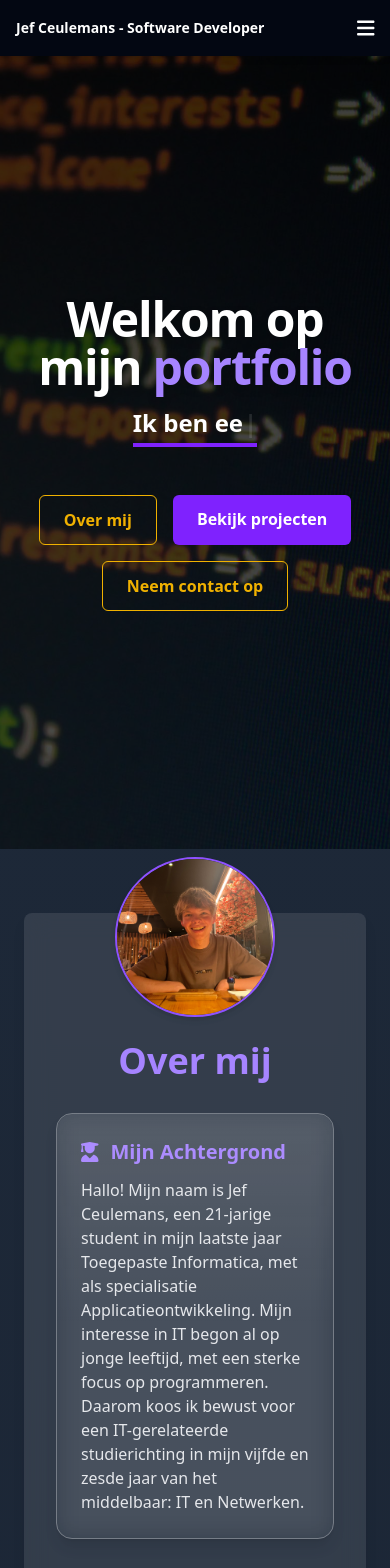
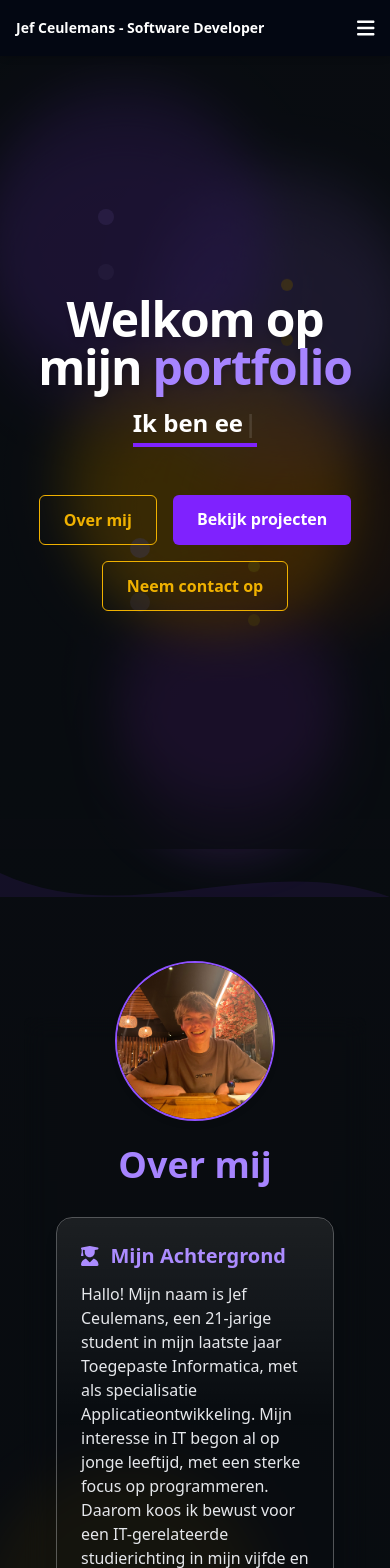
Before and after one commit to jef-ceulemans/Portfolio, a React (Vite) app in the folder portfolio/: page / in a window 390 px wide. Shown: the top 1568 px of the page. Built offline with nearby package versions, Linux system fonts and the light colour scheme.

Commit message:
moest moderner

```diff
--- a/portfolio/src/App.jsx
+++ b/portfolio/src/App.jsx
@@ -1,7 +1,3 @@
-import { useState } from 'react'
-import reactLogo from './assets/react.svg'
-import viteLogo from '/vite.svg'
-import './App.css'
 import Header from './components/header'
 import Contact from './components/contact'
 import AboutMe from './components/about_me'
@@ -11,30 +7,198 @@ import Projects from './components/projects'
 import Footer from './components/footer'
 import Home from './components/home'
 
+function SectionTransition({ color = "violet" }) {
+    const colorMap = {
+        violet: "#7c3aed",
+        yellow: "#f59e42",
+    }
+    return (
+        <div className="w-full bg-black/70 overflow-hidden leading-none" aria-hidden="true">
+            <svg
+                viewBox="0 0 1440 80"
+                fill="none"
+                xmlns="http://www.w3.org/2000/svg"
+                className="w-full h-12"
+                preserveAspectRatio="none"
+            >
+                <path
+                    d="M0,40 C480,140 960,0 1440,80 L1440,80 L0,80 Z"
+                    fill={colorMap[color]}
+                    opacity="0.10"
+                />
+            </svg>
+        </div>
+    )
+}
+
+function AnimatedParticles({ colors = ["violet", "yellow"], className = "" }) {
+    const getParticleColors = (color) => {
+        const colorMap = {
+            violet: {
+                primary: "bg-violet-500",
+                secondary: "bg-violet-400",
+                tertiary: "bg-purple-500"
+            },
+            yellow: {
+                primary: "bg-yellow-500",
+                secondary: "bg-yellow-400",
+                tertiary: "bg-orange-500"
+            }
+        }
+        return colorMap[color] || colorMap.violet;
+    }
+
+    return (
+        <div className={`absolute inset-0 overflow-hidden pointer-events-none ${className}`}>
+            {colors.map((color, colorIndex) => {
+                const particleColors = getParticleColors(color);
+                return (
+                    <div key={color}>
+                        <div
+                            className={`absolute w-72 h-72 ${particleColors.primary} rounded-full mix-blend-multiply filter blur-xl opacity-20 animate-pulse`}
+                            style={{
+                                top: `${10 + colorIndex * 30}%`,
+                                left: `${-5 + colorIndex * 20}%`,
+                                animationDelay: `${colorIndex * 1000}ms`,
+                                animationDuration: '4s'
+                            }}
+                        />
+
+                        <div
+                            className={`absolute w-64 h-64 ${particleColors.secondary} rounded-full mix-blend-multiply filter blur-xl opacity-25 animate-pulse`}
+                            style={{
+                                top: `${20 + colorIndex * 25}%`,
+                                right: `${-5 + colorIndex * 15}%`,
+                                animationDelay: `${500 + colorIndex * 1000}ms`,
+                                animationDuration: '3.5s'
+                            }}
+                        />
+
+                        <div
+                            className={`absolute w-56 h-56 ${particleColors.tertiary} rounded-full mix-blend-multiply filter blur-xl opacity-20 animate-pulse`}
+                            style={{
+                                bottom: `${5 + colorIndex * 20}%`,
+                                left: `${30 + colorIndex * 25}%`,
+                                animationDelay: `${1500 + colorIndex * 1000}ms`,
+                                animationDuration: '4.5s'
+                            }}
+                        />
+                    </div>
+                );
+            })}
+
+            <div className="absolute top-1/4 left-1/4 w-4 h-4 bg-violet-400 rounded-full opacity-60 animate-bounce" style={{ animationDelay: '2s', animationDuration: '3s' }} />
+            <div className="absolute top-1/3 right-1/4 w-3 h-3 bg-yellow-400 rounded-full opacity-70 animate-bounce" style={{ animationDelay: '1s', animationDuration: '2.5s' }} />
+            <div className="absolute bottom-1/3 left-1/3 w-5 h-5 bg-violet-300 rounded-full opacity-50 animate-bounce" style={{ animationDelay: '3s', animationDuration: '3.5s' }} />
+            <div className="absolute top-2/3 right-1/3 w-3 h-3 bg-yellow-300 rounded-full opacity-60 animate-bounce" style={{ animationDelay: '0.5s', animationDuration: '2s' }} />
+        </div>
+    );
+}
+
 function App() {
-  return (
-<div className="bg-gradient-to-b from-gray-800 to-gray-900">
-      <Header />
-      <section id="home" className="scroll-mt-16">
-        <Home />
-      </section>
-      <section id="about_me" className="scroll-mt-16">
-        <AboutMe />
-      </section>
-      <section id="internship" className="scroll-mt-13">
-        <Internship />
-      </section>
-      <section id="projects" className="scroll-mt-13" >
-        <Projects />
-      </section>
-      <section id="courses" className="scroll-mt-13">
-        <Courses />
-      </section>
-      <section id="contact" className="scroll-mt-13">
-        <Contact />
-      </section>
-      <Footer />
-    </div>
-  );
+    return (
+        <div className="min-h-screen bg-gradient-to-b from-gray-800 to-gray-900 relative  ">
+            <div className="fixed inset-0 pointer-events-none z-0">
+                <AnimatedParticles colors={["violet", "yellow"]} />
+            </div>
+
+            <div className="relative z-10">
+                    <Header />
+
+                <section id="home" className="scroll-mt-16 relative">
+                    <AnimatedParticles colors={["violet"]} className="opacity-60" />
+                    <div className="relative z-10">
+                        <Home />
+                    </div>
+                    <SectionTransition color="violet" />
+                </section>
+
+                <section id="about_me" className="scroll-mt-16 relative">
+                    <AnimatedParticles colors={["yellow", "violet"]} className="opacity-50" />
+                    <div className="relative z-10">
+                        <AboutMe />
+                    </div>
+                    <SectionTransition color="yellow" />
+                </section>
+
+                <section id="internship" className="scroll-mt-13 relative">
+                    <AnimatedParticles colors={["violet"]} className="opacity-40" />
+                    <div className="relative z-10">
+                        <Internship />
+                    </div>
+                                        <SectionTransition color="violet" />
+
+                </section>
+
+                <section id="projects" className="scroll-mt-13 relative">
+                    <AnimatedParticles colors={["yellow", "violet"]} className="opacity-45" />
+                    <div className="relative z-10">
+                        <Projects />
+                    </div>
+                    <SectionTransition color="yellow" />
+                </section>
+
+                <section id="courses" className="scroll-mt-13 relative">
+                    <AnimatedParticles colors={["violet"]} className="opacity-35" />
+                    <div className="relative z-10">
+                        <Courses />
+                    </div>
+                    <SectionTransition color="violet" />
+                </section>
+
+                <section id="contact" className="scroll-mt-13 relative">
+                    <AnimatedParticles colors={["yellow", "violet"]} className="opacity-50" />
+                    <div className="relative z-10">
+                        <Contact />
+                    </div>
+                </section>
+
+                <div className="relative z-10">
+                    <Footer />
+                </div>
+            </div>
+
+            <style >{`
+                @keyframes float {
+                    0%, 100% { transform: translateY(0px) rotate(0deg); }
+                    33% { transform: translateY(-20px) rotate(120deg); }
+                    66% { transform: translateY(10px) rotate(240deg); }
+                }
+
+                @keyframes drift {
+                    0% { transform: translateX(0px) translateY(0px) scale(1); }
+                    25% { transform: translateX(15px) translateY(-10px) scale(1.05); }
+                    50% { transform: translateX(-10px) translateY(-5px) scale(0.95); }
+                    75% { transform: translateX(5px) translateY(15px) scale(1.02); }
+                    100% { transform: translateX(0px) translateY(0px) scale(1); }
+                }
+
+                .animate-float {
+                    animation: float 6s ease-in-out infinite;
+                }
+
+                .animate-drift {
+                    animation: drift 8s ease-in-out infinite;
+                }
+
+                /* Enhanced pulse animation */
+                @keyframes enhanced-pulse {
+                    0%, 100% {
+                        opacity: 0.2;
+                        transform: scale(1);
+                    }
+                    50% {
+                        opacity: 0.4;
+                        transform: scale(1.05);
+                    }
+                }
+
+                .animate-enhanced-pulse {
+                    animation: enhanced-pulse 4s ease-in-out infinite;
+                }
+            `}</style>
+        </div>
+    )
 }
-export default App;
+
+export default App
--- a/portfolio/src/components/about_me.jsx
+++ b/portfolio/src/components/about_me.jsx
@@ -7,11 +7,11 @@ export default function AboutMe() {
         <>
             <section
                 id="about_me"
-                className="bg-cover bg-center text-gray-200 pt-16 pb-6 px-6 sm:px-12 "
+                className="bg-cover bg-center bg-black/70 text-gray-200 pt-30 pb-6 px-6 sm:px-12 "
                 //style={{ backgroundImage: "url('/assets/images/profile-photo/testen.jpeg')" }}
                 alt="Profile photo of Jef Ceulemans"
             >
-                <div className="bg-white/10 backdrop-blur-md  p-8 sm:p-10 rounded-lg max-w-7xl mx-auto shadow-lg relative">
+                <div className=" backdrop-blur-md  p-8 sm:p-10 rounded-lg max-w-7xl mx-auto relative">
                     <div className="absolute -top-20 left-1/2 transform -translate-x-1/2">
                         <img
                             src="/assets/images/profile-photo/testen.jpg"
--- a/portfolio/src/components/courses.jsx
+++ b/portfolio/src/components/courses.jsx
@@ -32,9 +32,9 @@ export default function Courses() {
     ];
 
     return (
-        <section id="courses" className="scroll-mt-16 pb-10 pt-10 px-6 sm:px-12">
+        <section id="courses" className="bg-black/70 scroll-mt-16 pb-10 pt-10 px-6 sm:px-12">
             <div className="max-w-7xl mx-auto">
-                <div className="relative bg-white/10 border border-white/30 p-8 sm:p-10 rounded-2xl shadow-2xl backdrop-blur-md overflow-hidden">
+                <div className="relative   p-8 sm:p-10 rounded-2xl  backdrop-blur-md overflow-hidden">
 
                     <h2 className="text-4xl font-bold text-violet-400 mb-8 text-center">Behaalde Certificaten & Cursussen</h2>
 
--- a/portfolio/src/components/home.jsx
+++ b/portfolio/src/components/home.jsx
@@ -4,7 +4,6 @@ export default function Home() {
     return (
         <>
         <div className="relative w-full h-[94vh]">
-            <img src="/assets/images/homescreen/homescreen.jpg" alt="homescreen" className="w-full h-full object-cover" />
 
 
         <div className="absolute inset-0 flex flex-col items-center justify-center text-white bg-black/70 text-center px-4">
--- a/portfolio/src/components/skills.jsx
+++ b/portfolio/src/components/skills.jsx
@@ -13,7 +13,7 @@ export default function Skills() {
   const SkillCard = ({ title, icon, level = 75 }) => {
     const levelLabel = getLevelLabel(level);
     return (
-      <div className="bg-white/10 border-white/30 backdrop-blur-md shadow-lg rounded-2xl p-3 border-1 relative flex flex-col justify-between hover:border-violet-400 transition-colors duration-200">
+      <div className=" border-white/30 backdrop-blur-md shadow-lg rounded-2xl p-3 border-1 relative flex flex-col justify-between hover:border-violet-400 transition-colors duration-200">
         <span className="pointer-events-none absolute top-0 left-0 w-full h-1/2 rounded-t-2xl bg-gradient-to-b from-white/20 to-transparent opacity-40  " />
 
         <h3 className="text-lg font-semibold text-gray-200 mb-3 ">
@@ -35,13 +35,13 @@ export default function Skills() {
   };
 
   return (
-    <section className="relative text-gray-200  pb-10 px-6 sm:px-12 overflow-hidden">
+    <section className="bg-black/70 relative text-gray-200  pb-10 px-6 sm:px-12 overflow-hidden">
       <div
         className="absolute inset-0 bg-cover bg-center blur-md scale-105 z-0 "
       // style={{ backgroundImage: "url('/assets/images/aboutMe/skills.jpg')" }}
       ></div>
 
-      <div className="relative z-10 max-w-7xl mx-auto bg-white/10 p-8 sm:p-10 rounded-lg shadow-lg">
+      <div className="relative z-10 max-w-7xl mx-auto p-8 sm:p-10 rounded-lg ">
         <h3 className="text-3xl text-violet-400 mb-8 text-center font-semibold">Skills</h3>
 
         <h4 className="text-2xl mb-4 text-violet-400">Front-end</h4>
```
Also changed, not shown: portfolio/src/components/contact.jsx (+4 -4 lines), portfolio/src/components/internship.jsx (+5 -5 lines), portfolio/src/components/projects.jsx (+15 -15 lines).
